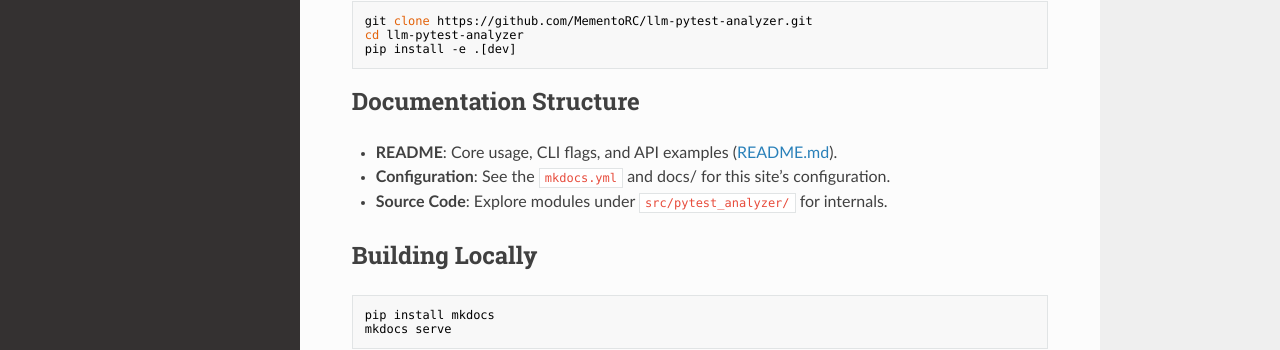
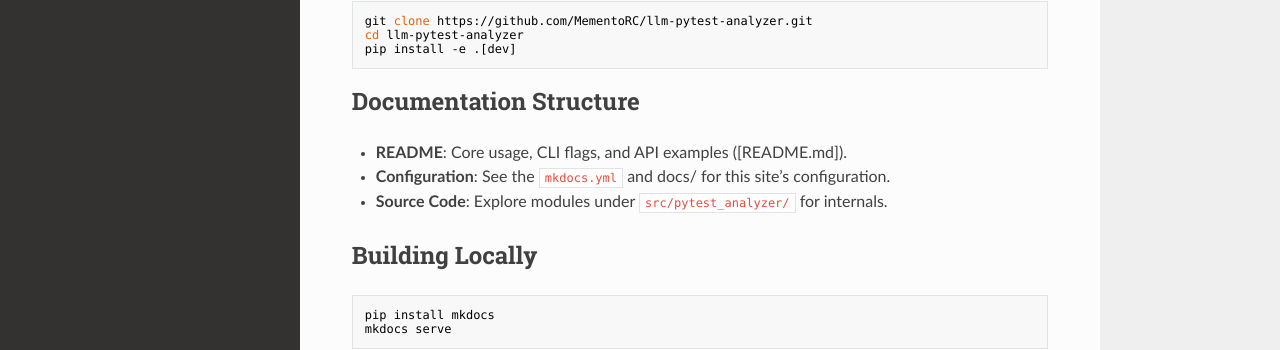
Before and after one commit to MementoRC/llm-pytest-analyzer, an MkDocs documentation site: the page built from docs/index.md, in a window 1280 px wide. Shown: the part 439-789 px from the top of the page. Built offline with MkDocs 1.6.1, drawn with Linux system fonts in a browser that asks for light colours; nearby versions of some CDN libraries; part of the change alters nothing that is shown.

Commit message:
(fix) mkdocs

```diff
--- a/docs/index.md
+++ b/docs/index.md
@@ -18,7 +18,7 @@ pip install -e .[dev]
 
 ## Documentation Structure
 
-- **README**: Core usage, CLI flags, and API examples ([README.md](../README.md)).
+- **README**: Core usage, CLI flags, and API examples ([README.md]).
 - **Configuration**: See the `mkdocs.yml` and docs/ for this site’s configuration.
 - **Source Code**: Explore modules under `src/pytest_analyzer/` for internals.
 
```
